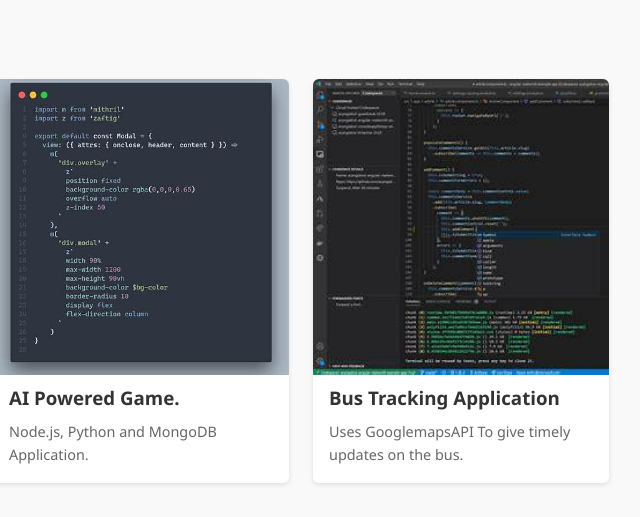
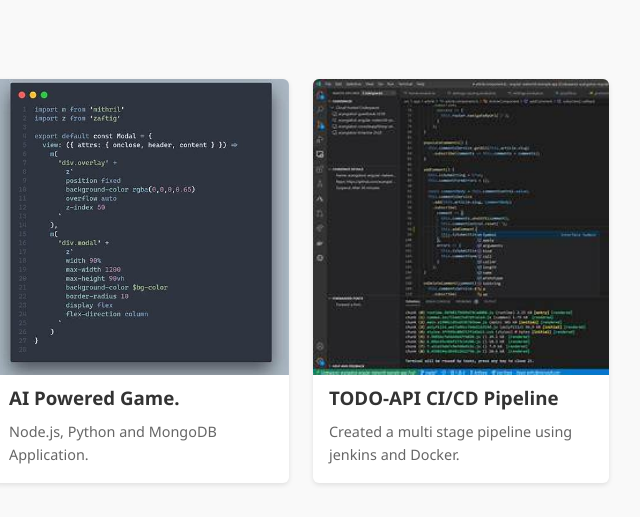
Before and after one commit to Savanpethani/Potfolio, a plain HTML site: page index.html in a window 1280 px wide. Shown: the part 1829-2346 px from the top of the page, 499-1139 px from the left. Drawn offline with nearby package versions, Linux system fonts and the light colour scheme.

Commit message:
Project update

```diff
--- a/css/style.css
+++ b/css/style.css
@@ -129,6 +129,7 @@
   /* SKILLS */
   .skill-list {
     display: flex; flex-wrap: wrap; gap: 1rem;
+    list-style: none; padding-left: 10; margin-left: 10;
   }
   /* ────────────────────────────────────────────────────────
    SKILLS HOVER EFFECT
--- a/index.html
+++ b/index.html
@@ -91,9 +91,11 @@
         </a>
       </div>
       <div class="project-card">
-        <img src="assets\project3.jpeg" alt="Live college Bus Tracking">
-        <h3>Bus Tracking Application</h3>
-        <p>Uses GooglemapsAPI To give timely updates on the bus.</p>
+        <a href="https://github.com/Savanpethani/TODO-Jenkins-Docker" target="_blank">
+        <img src="assets\project3.jpeg" alt="TODO-API ">
+        <h3>TODO-API CI/CD Pipeline</h3>
+        <p>Created a multi stage pipeline using jenkins and Docker.</p>
+        </a>
       </div>
     </div>
   </section>
```
